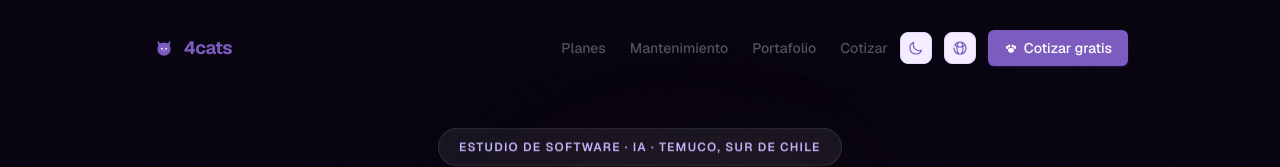
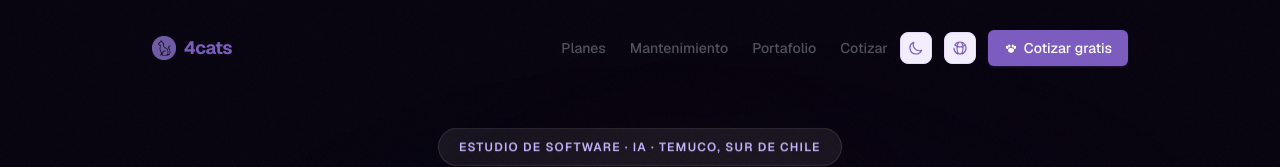
Before and after one commit to 4catsagencia-boop/4cats-app, a Next.js app: page / in a window 1280 px wide. Shown: the top 167 px of the page. Built offline with nearby package versions, Linux system fonts and the light colour scheme.

Commit message:
feat: update web and app logos and icons

```diff
--- a/app/cats-control/components/Sidebar.tsx
+++ b/app/cats-control/components/Sidebar.tsx
@@ -1,6 +1,7 @@
 "use client";
 
 import Link from "next/link";
+import Image from "next/image";
 import { useTheme } from "../../context/ThemeContext";
 
 type View = "dashboard" | "cotizaciones" | "clientes" | "planes" | "finanzas";
@@ -72,14 +73,13 @@ export default function Sidebar({ activeView, userName, onNavigate }: SidebarPro
     <aside className="w-60 shrink-0 bg-white dark:bg-[#0F0F12] border-r border-[#E4E4E7] dark:border-[#2A2A35] flex flex-col">
       <div className="px-5 py-5 border-b border-[#E4E4E7] dark:border-[#2A2A35]">
         <Link href="/" className="flex items-center gap-2 group">
-          <div className="w-7 h-7 bg-[#7C5CBF] rounded-lg flex items-center justify-center transition-transform group-hover:scale-110">
-            <svg viewBox="0 0 24 24" fill="white" className="w-4 h-4">
-              <ellipse cx="12" cy="16" rx="5" ry="4" />
-              <ellipse cx="5.5" cy="11" rx="2.2" ry="2.8" transform="rotate(-15 5.5 11)" />
-              <ellipse cx="9" cy="8.5" rx="2" ry="2.6" transform="rotate(-5 9 8.5)" />
-              <ellipse cx="15" cy="8.5" rx="2" ry="2.6" transform="rotate(5 15 8.5)" />
-              <ellipse cx="18.5" cy="11" rx="2.2" ry="2.8" transform="rotate(15 18.5 11)" />
-            </svg>
+          <div className="w-10 h-10 relative transition-transform group-hover:scale-110">
+            <Image
+              src="/logo-app.png"
+              alt="4cats App"
+              fill
+              className="object-contain"
+            />
           </div>
           <div>
             <p className="text-sm font-bold text-[#18181B] dark:text-white leading-none">Cats Control</p>
--- a/app/components/Logo.tsx
+++ b/app/components/Logo.tsx
@@ -1,11 +1,28 @@
 "use client"
+
+import Image from "next/image";
 
 interface LogoProps {
   className?: string;
   size?: number;
+  useImage?: boolean;
 }
 
-export default function Logo({ className = "w-8 h-8", size = 512 }: LogoProps) {
+export default function Logo({ className = "w-8 h-8", size = 512, useImage = true }: LogoProps) {
+  if (useImage) {
+    return (
+      <div className={`relative ${className}`}>
+        <Image
+          src="/logo-web.png"
+          alt="4cats Logo"
+          fill
+          className="object-contain"
+          priority
+        />
+      </div>
+    );
+  }
+
   return (
     <svg
       width={size}
```
Also changed, not shown: public/logo-app.png (added), public/logo-web.png (added).
